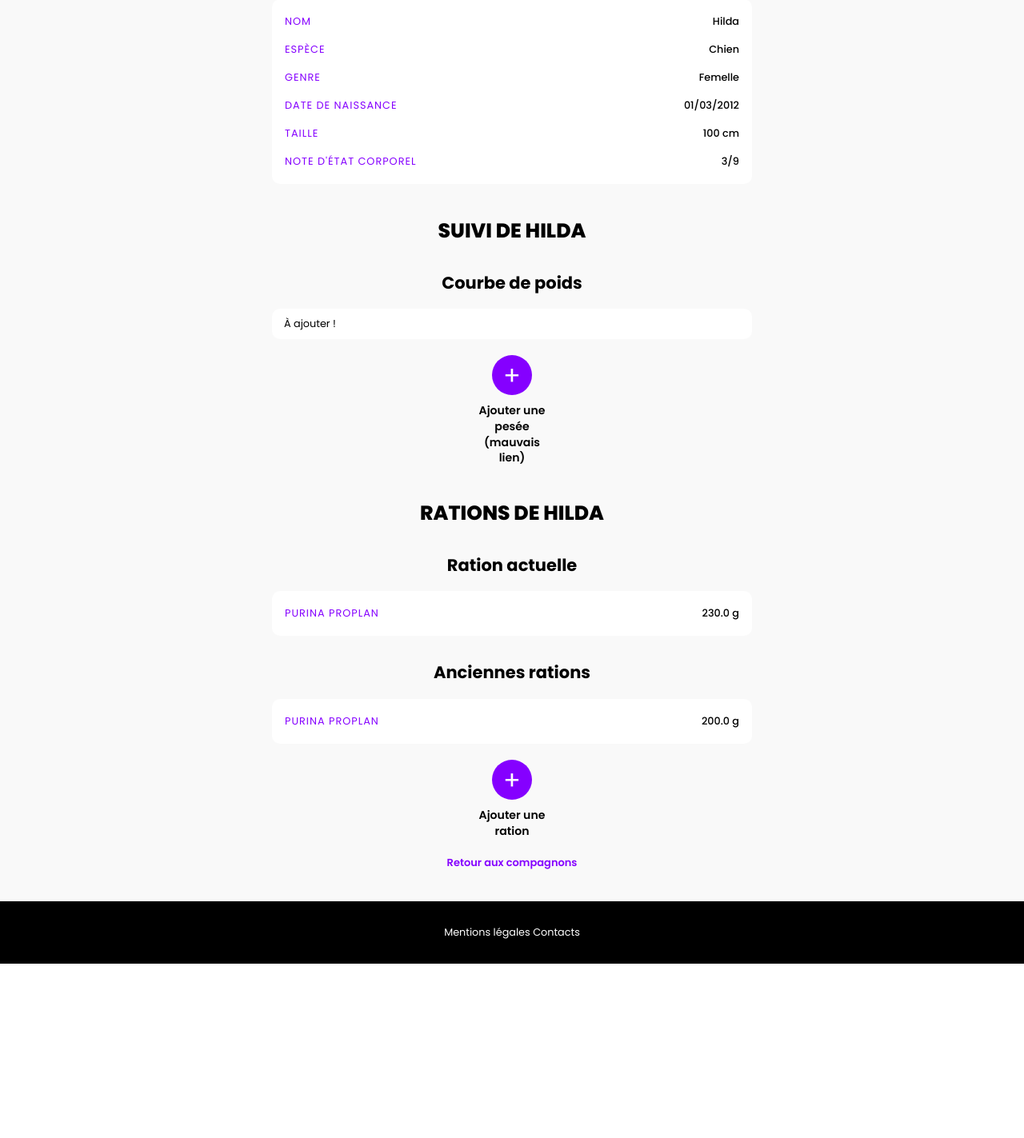
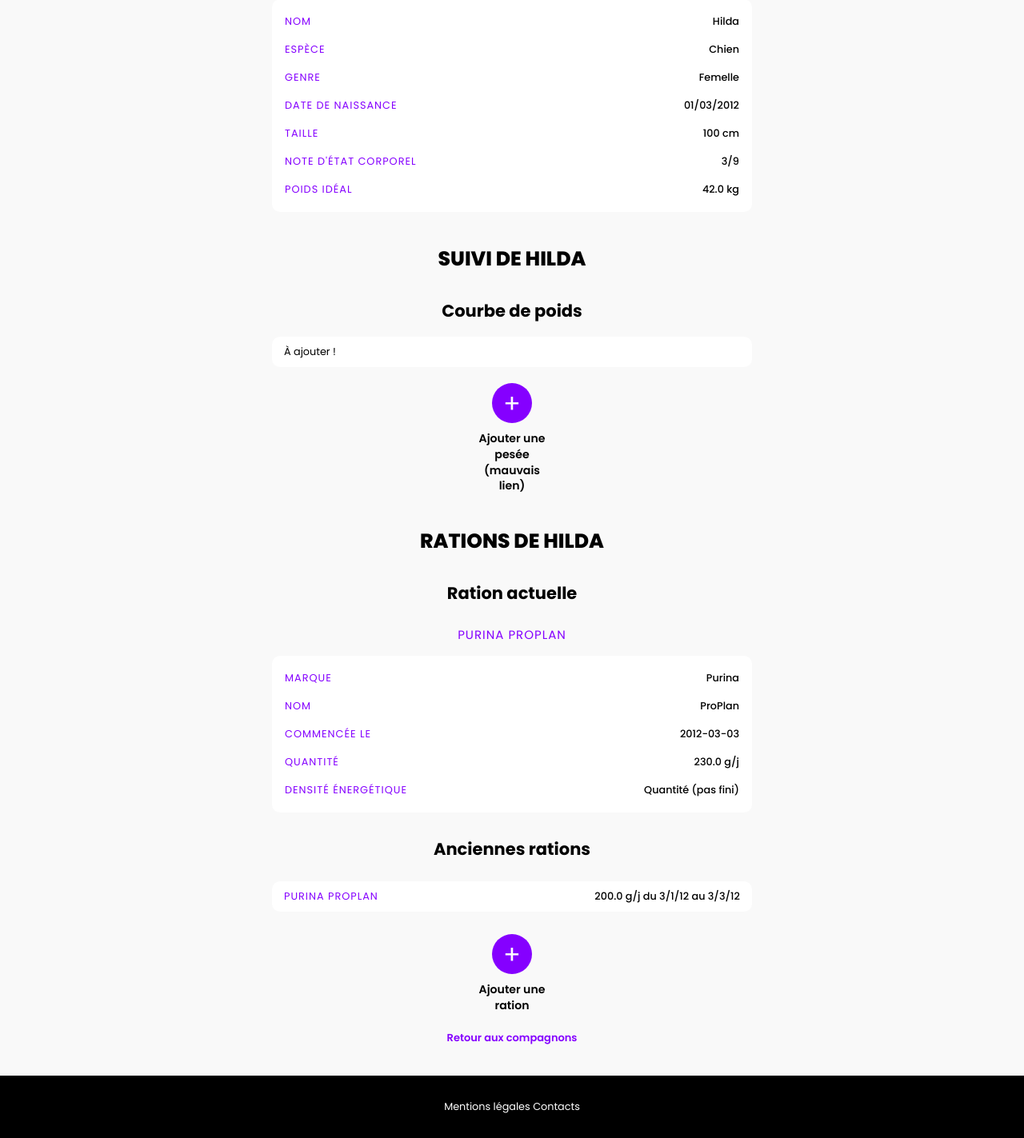
Before and after one commit to AlexGodfrin81/ISIS_3A_PTUT, a Spring Boot app: page /animal/getAnimal?id=1 in a window 1280 px wide. Shown: the part 185-1608 px from the top of the page at 80% size. Before the commit the page ends 1390 px from the top, so only its background shows below. Run offline with Spring Boot 4, Linux system fonts and the light colour scheme; data comes from the database, SQL or seed files in the repository.

Commit message:
Amélioration de détailAnimaux

```diff
--- a/src/main/resources/static/css/style.css
+++ b/src/main/resources/static/css/style.css
@@ -449,7 +449,7 @@
 
 @media (prefers-color-scheme: dark) {
     header {
-        background-color: #252525;
+        background-color: #101010;
     }
 
     body {
@@ -470,5 +470,10 @@
 
     td:first-child {
         color:#d2aaf8;
+    }
+
+    li {
+        background-color: #202020;
+        color: white;
+    }
 }
-}
--- a/src/main/resources/templates/detailAnimaux.html
+++ b/src/main/resources/templates/detailAnimaux.html
@@ -67,6 +67,10 @@
                     <td>Note d'état corporel</td>
                     <td>[[${animal.nec + "/9"}]]</td>
                 </tr>
+                <tr>
+                    <td>Poids idéal</td>
+                    <td th:text="${animal.poids_ideal() + ' kg'}">Poids</td>
+                </tr>
             </table>
 
             <h1>Suivi de [[${animal.nom}]]</h1>
@@ -82,19 +86,39 @@
 
 
             <h1>Rations de Hilda</h1>
+
             <h2>Ration actuelle</h2>
-            <table class="liste">
-                <tr th:each="r: ${rations}" th:if="${r.datefin==null}">
-                    <td th:text="${r.marquecroq + ' ' + r.nomcroq}">Marque</td>
-                    <td th:text="${r.quantiteration + ' g'}">Quantité</td>
-                </tr>
-            </table>
+            <div th:each="r: ${rations}" th:if="${r.datefin==null}">
+                <h3 th:text="${r.marquecroq + ' ' + r.nomcroq}">Marque nom</h3>
+                <table class="liste">
+                    <tr>
+                        <td>Marque</td>
+                        <td th:text="${r.marquecroq}">Marque</td>
+                    </tr>
+                    <tr>
+                        <td>Nom</td>
+                        <td th:text="${r.nomcroq}">Nom</td>
+                    </tr>
+                    <tr>
+                        <td>Commencée le</td>
+                        <td th:text="${r.datedebut}">Début</td>
+                    </tr>
+                    <tr>
+                        <td>Quantité</td>
+                        <td th:text="${r.quantiteration + ' g/j'}">Quantité</td>
+                    </tr>
+                    <tr>
+                        <td>Densité énergétique</td>
+                        <td>Quantité (pas fini)</td>
+                    </tr>
+                </table>
+            </div>
 
             <h2>Anciennes rations</h2>
-            <table class="liste">
+            <table class="form">
                 <tr th:each="r: ${rations}" th:if="${r.datefin!=null}">
                     <td th:text="${r.marquecroq + ' ' + r.nomcroq}">Marque</td>
-                    <td th:text="${r.quantiteration + ' g'}">Quantité</td>
+                    <td th:text="${r.quantiteration + ' g/j du ' + r.datedebut + ' au ' + r.datefin}">Quantité</td>
                 </tr>
             </table>
 
```
